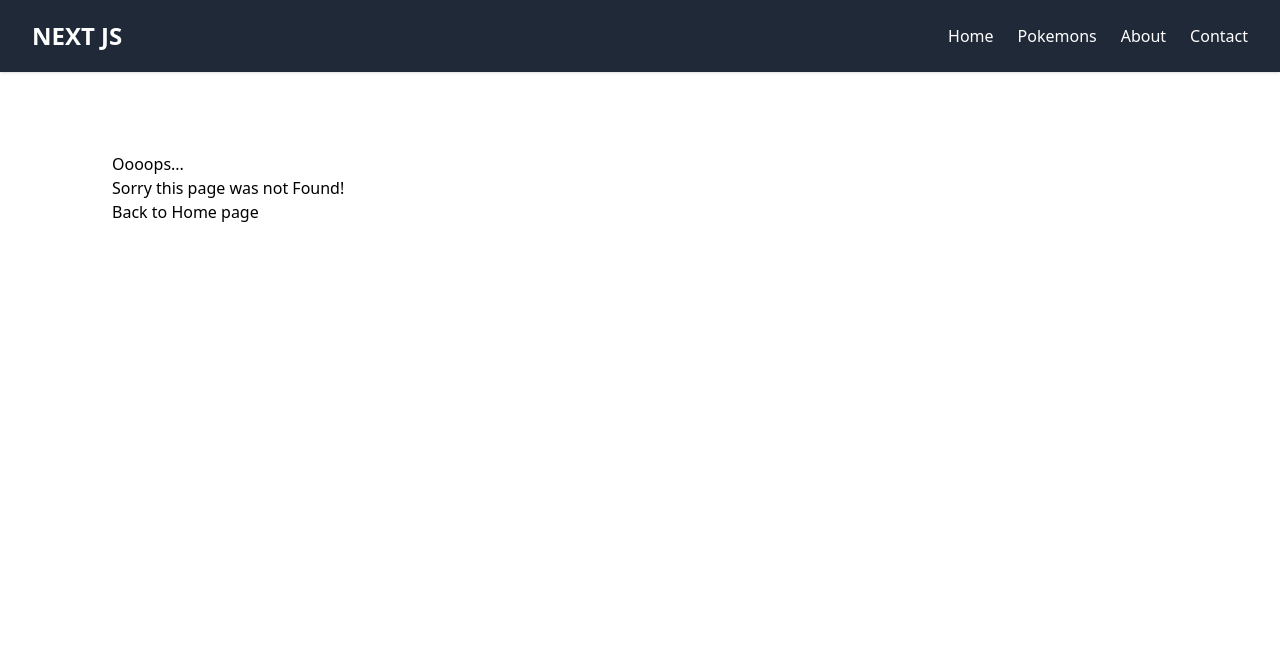
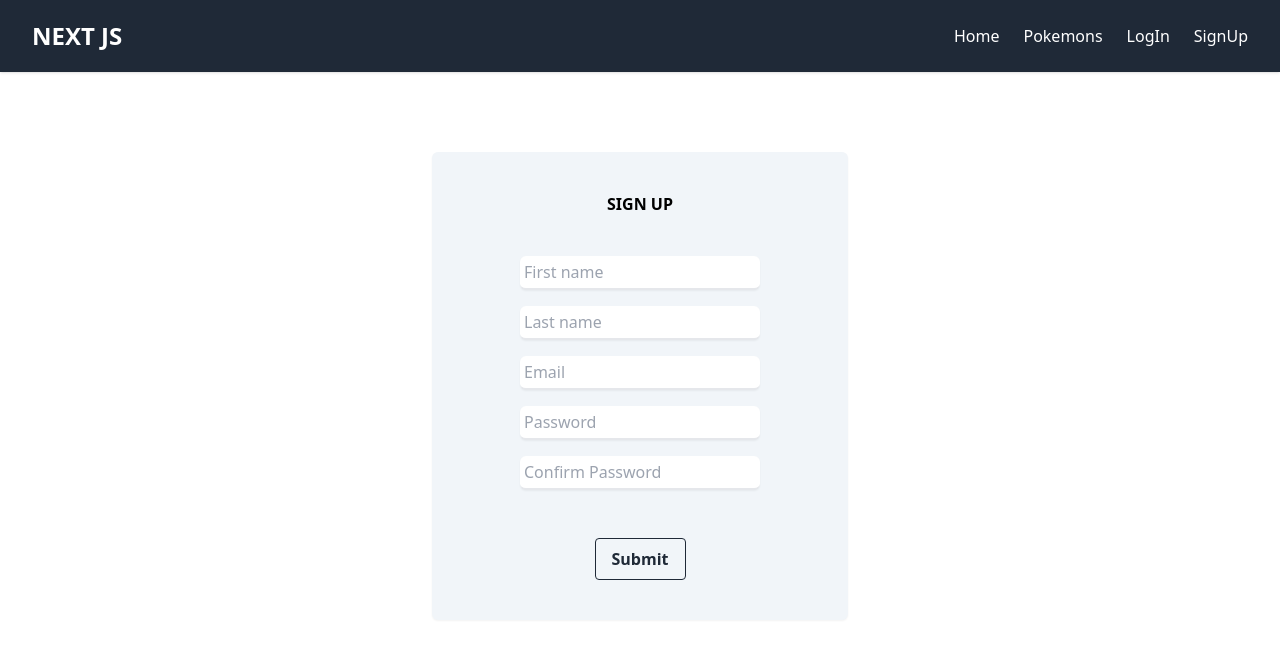
Before and after one commit to Yaqub-naqeb/pokemon-using-nextJs, a Next.js app: page /form/SignUp in a window 1280 px wide. Before the commit this address had no page. Shown: the top 658 px of the page. Built offline with nearby package versions, Linux system fonts and the light colour scheme.

Commit message:
form completed

```diff
--- /dev/null
+++ b/components/Button.js
@@ -0,0 +1,13 @@
+import React from 'react'
+
+const Button = ( {name}) => {
+  return (
+    <div>
+       <button className='bg-transparent hover:bg-[#1F2937] text-[#1F2937] font-semibold hover:text-white py-2 px-4 border border-[#1F2937] mt-[3rem] hover:border-transparent rounded duration-500 ease-in-out transition-all'>
+    {name}
+    </button>
+    </div>
+  )
+}
+
+export default Button
--- a/components/Navbar.js
+++ b/components/Navbar.js
@@ -78,13 +78,13 @@ const Navbar = () => {
                 </Link>
               </li>
               <li className="text-white hover:scale-110 duration-200 transition-all ease-in-out">
-                <Link href="/about">
-                  About
+                <Link href="/form/LogIn">
+                  LogIn
                 </Link>
               </li>
               <li className="text-white hover:scale-110 duration-200 transition-all ease-in-out">
-                <Link href="/contact">
-                 Contact
+                <Link href="/form/SignUp">
+                 SignUp
                 </Link>
               </li>
             </ul>
--- a/package.json
+++ b/package.json
@@ -12,6 +12,7 @@
     "@next/font": "13.1.1",
     "eslint": "8.31.0",
     "eslint-config-next": "13.1.1",
+    "firebase": "^9.15.0",
     "next": "13.1.1",
     "react": "18.2.0",
     "react-dom": "18.2.0",
--- /dev/null
+++ b/pages/firebase.js
@@ -0,0 +1,16 @@
+
+import { initializeApp } from "firebase/app";
+import {getAuth}from 'firebase/auth'
+// Your web app's Firebase configuration
+const firebaseConfig = {
+  apiKey: "AIzaSyARBWZc9mwDmS9nk4sfBsXz2SWcoUrNtnw",
+  authDomain: "pokemon-e102e.firebaseapp.com",
+  projectId: "pokemon-e102e",
+  storageBucket: "pokemon-e102e.appspot.com",
+  messagingSenderId: "964894551000",
+  appId: "1:964894551000:web:8267065ac4de9989eea0ad"
+};
+
+// Initialize Firebase
+const app = initializeApp(firebaseConfig);
+export const auth=getAuth();
--- /dev/null
+++ b/pages/form/LogIn.js
@@ -0,0 +1,17 @@
+import React from 'react'
+
+import { auth } from '../firebase'
+import {signInWithPopup,GoogleAuthProvider} from 'firebase/auth'
+
+const LogIn = () => {
+
+const googleAuth=new GoogleAuthProvider();
+
+  return (
+    <div>
+    <button></button>
+    </div>
+  )
+}
+
+export default LogIn
--- /dev/null
+++ b/pages/form/SignUp.js
@@ -0,0 +1,103 @@
+import { Inter } from '@next/font/google';
+import React, { useState } from 'react'
+import Button from '../../components/Button';
+const inter = Inter({ subsets: ['latin'] })
+
+
+const SignUp = () => {
+const [firstName,setFirstName]=useState('');
+const [lastName,setLastName]=useState('');
+const [email,setEmail]=useState('');
+const [password,setPassword]=useState('');
+const [confirmPassword,setConfirmPassword]=useState('');
+
+
+const submitHandler=(e)=>{
+  e.preventDefault();
+
+  console.log(firstName+lastName+email+confirmPassword);
+
+setFirstName('')
+setLastName('')
+setEmail('')
+setPassword('')
+setConfirmPassword('')
+
+
+
+
+
+
+}
+
+
+
+  return (
+    <div className=' bg-slate-100 relative  shadow-sm rounded-md mx-[20rem] z-20'>
+
+
+
+     <form onSubmit={submitHandler}
+
+     className='py-10 z-50  flex items-center flex-col'>
+
+<h1 className={`mb-10 ${inter} font-bold `}>SIGN UP</h1>
+
+
+<div className='flex items-center flex-col gap-[1rem]'>
+  <input  className='w-[15rem]
+  border-[#0000b] border-b-2
+  outline-none
+  rounded-md p-1
+  shadow-sm
+  '
+
+  type="text" placeholder='First name' onChange={e=>setFirstName(e.target.value)} />
+
+  <input
+  className='w-[15rem]
+  border-[#0000b] border-b-2
+  outline-none
+  rounded-md p-1
+  shadow-sm
+  '
+  type="text" placeholder='Last name' onChange={e=>setLastName(e.target.value)} />
+
+  <input
+  className='w-[15rem]
+  border-[#0000b] border-b-2
+  outline-none
+  rounded-md p-1
+  shadow-sm
+  '
+  type="email" placeholder='Email' onChange={e=>setEmail(e.target.value)} />
+
+  <input
+  className='w-[15rem]
+  border-[#0000b] border-b-2
+  outline-none
+  rounded-md p-1
+  shadow-sm
+  '
+  type="password" placeholder='Password' onChange={e=>setPassword(e.target.value)} />
+
+  <input
+  className='w-[15rem]
+  border-[#0000b] border-b-2
+  outline-none
+  rounded-md p-1
+  shadow-sm
+  '
+  type="password" placeholder='Confirm Password' onChange={e=>setConfirmPassword(e.target.value)} />
+</div>
+
+
+{/* <button type='submit'>Submit</button> */}
+<Button  name={'Submit'}/>
+
+     </form>
+    </div>
+  )
+}
+
+export default SignUp
--- a/pages/index.js
+++ b/pages/index.js
@@ -2,6 +2,7 @@ import Head from 'next/head'
 import Image from 'next/image'
 import { Inter } from '@next/font/google'
 import Link from 'next/link'
+import Button from '../components/Button'
 
 const inter = Inter({ subsets: ['latin'] })
 
@@ -29,9 +30,7 @@ export default function Home() {
 
 
     <Link href={'/pokemons'}>
-    <button className='bg-transparent hover:bg-[#1F2937] text-[#1F2937] font-semibold hover:text-white py-2 px-4 border border-[#1F2937] mt-[3rem] hover:border-transparent rounded duration-500 ease-in-out transition-all'>
-     Shop Now
-    </button>
+    <Button name={'Shop Now'}/>
     </Link></div>
 {/* image */}
 
```
Also changed, not shown: firebase/configure.js (added, +17 -0 lines), 1 other file (tests, documents, lock files or other folders).
